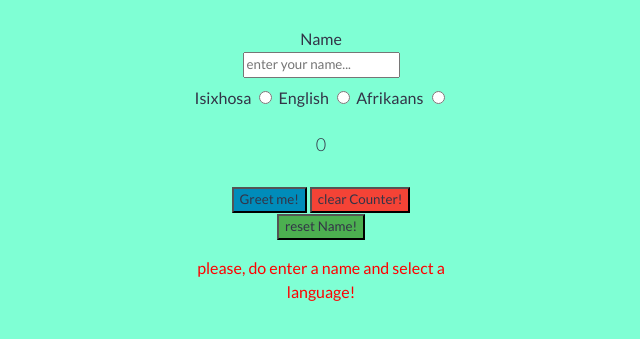
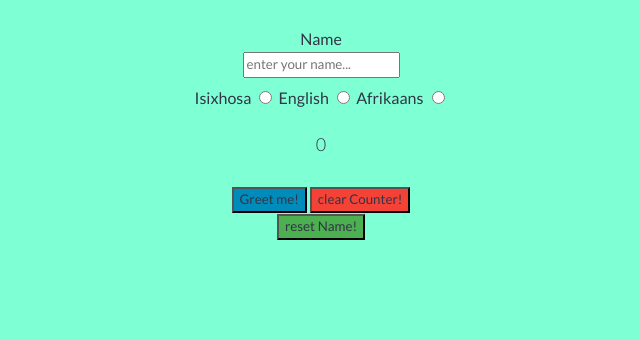
Before and after one commit to thembajsph/greetings, a plain HTML site: page index.html in a window 1280 px wide. Both pictures are taken after a click on the button "Greet me!". Shown: the part 111-450 px from the top of the page, without its empty margins (319-959 px from the left). Drawn offline with Linux system fonts and the light colour scheme.

Commit message:
makho suggestions fixed

```diff
--- a/dom/greetingDom.js
+++ b/dom/greetingDom.js
@@ -13,16 +13,19 @@ var instance = greet(data);
 counterFun();
 counClearo();
 clearTexo();
+setTimer();
+
 //call function
 function greetMe() {
 
     // get the name of text value
     var stringValue = textElem.value;
     var name = stringValue.charAt(0).toUpperCase() + stringValue.slice(1).toLowerCase();
-
+  //  alert(name);
+    //string.charAt(0).toUpperCase() + string.slice(1)
     var numbBack = instance.hasNumbers(name)
     var regex = /\d/g;
-    var regex2 = /[!@#$%^&*(),.;-_'"?":{}|<>]/g;
+    var regex2 = /[!@#$%^&*(),.;-_'"?":{}|<>]-[ A-Za-z]/g;
     textAreaElem.classList.remove("red")
     if (!stringValue.match(regex) && !stringValue.match(regex2)) {
 
@@ -116,6 +119,32 @@ function clearTexo() {
            // instance.clear();
 
     }
+    function setTimer() {
+       // function setToRed ( )
+      //  {
+          document.getElementById("alarmmsg").innerHTML = "";
+          setTimeout ( "setTimer()", 2000 );
+        }
+       // function setToBlack ( )
+       // {
+       //   document.getElementById("alarmmsg").innerHTML = "#000000";
+       // }
+
+
+
+
+
+
+
+        //setTimeout(function () {
+       //   document.getElementById("alarmmsg").innerHTML = "";
+    // }, 3000);
+
+      // Now remove alarmmsg's content.
+     // document.getElementById("alarmmsg").innerHTML = "";
+
+      //}
+
 
 
 
--- a/factory/greetingsFactory.js
+++ b/factory/greetingsFactory.js
@@ -46,12 +46,14 @@ function greet(strings) {
   }
 
 
+
 return {
   clear,
   setName,
   getName,
   language,
   counter,
-hasNumbers
+hasNumbers,
+setTimer
 }
     }
--- a/index.html
+++ b/index.html
@@ -55,7 +55,7 @@
             <button class="textClear" type="button" onclick="clearTexo();" name="button">reset Name!</button>
     </div>
 
-    <div class="message row col-3 center ">
+    <div class="message row col-3 center " id="alarmmsg">
 
     </div>
 
```
